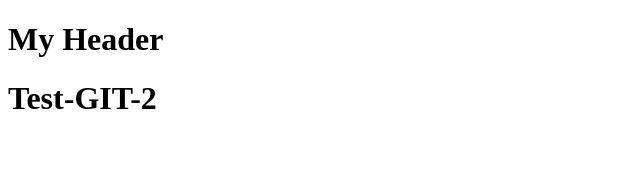
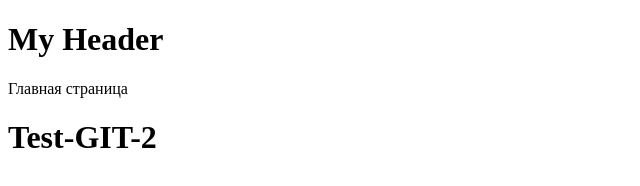
Before and after one commit to amatyus/test-git-2, a plain HTML site: page index.html in a window 1280 px wide. Shown: the whole page, without its empty margins (0-640 px from the left). Drawn offline with Linux system fonts and the light colour scheme.

Commit message:
develop main-page

```diff
--- a/index.html
+++ b/index.html
@@ -10,6 +10,11 @@
     <header>
         <h1>My Header</h1>
     </header>
+    <main>
+        <span>
+            Главная страница
+        </span>
+    </main>
     <h1>Test-GIT-2</h1>
     <script src="index.js"></script>
 </body>
```
